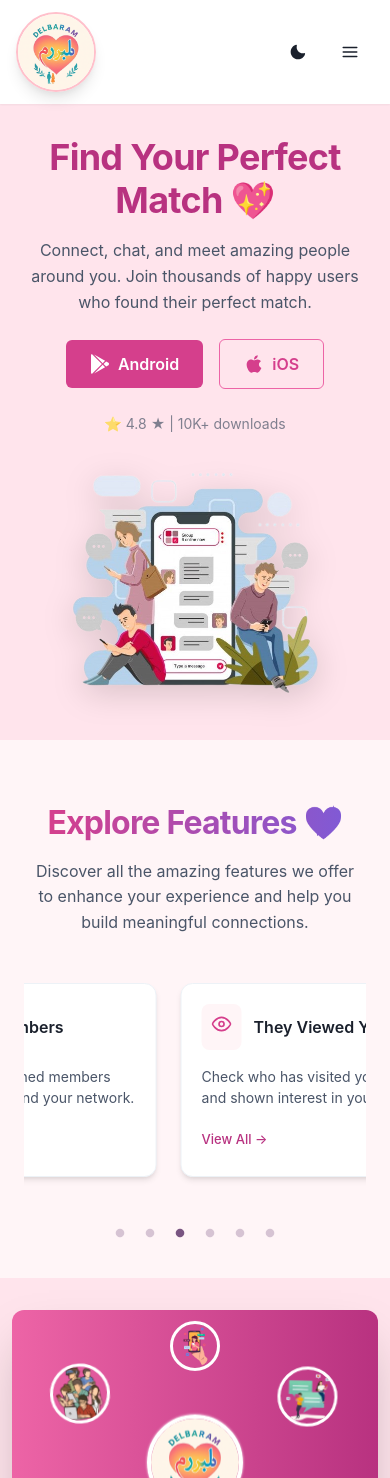
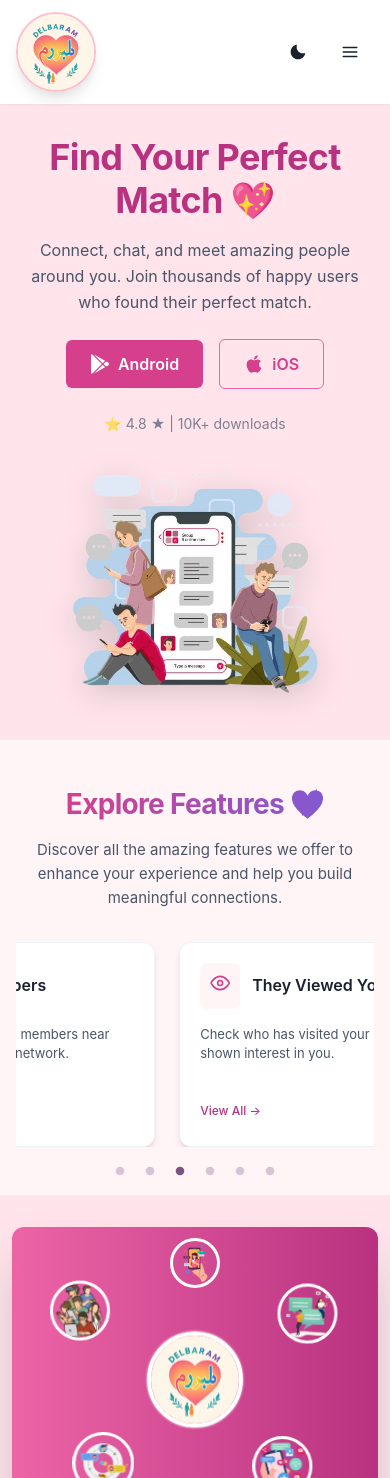
Before and after one commit to Tanushri-Dhote/Delbaram-landing-page-, a React (Vite) app: page / in a window 390 px wide. Shown: the top 1478 px of the page. Built offline with nearby package versions, Linux system fonts and the light colour scheme.

Commit message:
fixed responsiveness

```diff
--- a/src/components/Features.jsx
+++ b/src/components/Features.jsx
@@ -38,23 +38,23 @@ const FeatureCard = ({ icon: IconComponent, title, description }) => {
       }}
     >
       <VStack align="start" spacing={{ base: 4, md: 3 }} height="100%">
-        <HStack spacing={3} width="full">
+        <HStack spacing={3} width="full" alignItems="center">
           <Box
             p={2.5}
             bg={iconBg}
             borderRadius="lg"
             color="pink.500"
             transition="0.2s"
-            _groupHover={{ transform: "scale(1.1)" }}
+            flexShrink={0}
           >
             <Icon as={IconComponent} boxSize={{ base: 5, md: 5 }} />
           </Box>
           <Heading
             size={{ base: "sm", md: "sm" }}
             fontWeight="semibold"
-            noOfLines={2}
-            fontSize={{ base: "16px", md: "18px" }}
+            fontSize={{ base: "15px", md: "18px" }}
             lineHeight="1.4"
+            flex={1}
           >
             {title}
           </Heading>
@@ -62,7 +62,7 @@ const FeatureCard = ({ icon: IconComponent, title, description }) => {
 
         <Text
           color={textColor}
-          fontSize={{ base: "14px", md: "15px" }}
+          fontSize={{ base: "13px", md: "15px" }}
           lineHeight="1.5"
           noOfLines={{ base: 3, md: 2 }}
           flex="1"
@@ -77,7 +77,7 @@ const FeatureCard = ({ icon: IconComponent, title, description }) => {
           px={0}
           height="auto"
           py={2}
-          fontSize={{ base: "13px", md: "14px" }}
+          fontSize={{ base: "12px", md: "14px" }}
           fontWeight="medium"
           _hover={{ transform: "translateX(4px)" }}
           transition="0.2s"
@@ -160,6 +160,7 @@ const FeaturesSlider = () => {
           arrows: false,
           centerMode: true,
           centerPadding: "20px",
+          dots: true,
         },
       },
     ],
@@ -168,8 +169,8 @@ const FeaturesSlider = () => {
   return (
     <Box
       id="features"
-      py={{ base: 16, md: 20 }}
-      px={{ base: 4, md: 8 }}
+      py={{ base: 12, md: 20 }}
+      px={{ base: 3, md: 8 }}
       bg={sectionBg}
       sx={{
         ".slick-prev, .slick-next": {
@@ -179,7 +180,8 @@ const FeaturesSlider = () => {
           borderRadius: "full",
           bg: useColorModeValue("white", "gray.800"),
           boxShadow: "md",
-          _hover: {
+          display: { base: "none", md: "flex" },
+          "&:hover": {
             bg: useColorModeValue("gray.50", "gray.700"),
           },
         },
@@ -195,7 +197,7 @@ const FeaturesSlider = () => {
           opacity: 1,
         },
         ".slick-dots": {
-          bottom: "-30px",
+          bottom: "-35px",
           "li button:before": {
             fontSize: "10px",
             color: "#795481",
@@ -206,21 +208,32 @@ const FeaturesSlider = () => {
             color: "#795481",
           },
         },
+        ".slick-track": {
+          display: "flex",
+          alignItems: "stretch",
+        },
+        ".slick-slide": {
+          height: "auto",
+          "& > div": {
+            height: "100%",
+          },
+        },
       }}
     >
-      <VStack spacing={4} mb={{ base: 12, md: 16 }} textAlign="center">
+      <VStack spacing={4} mb={{ base: 8, md: 16 }} textAlign="center">
         <Heading
-          fontSize={{ base: "32px", md: "40px", lg: "48px" }}
+          fontSize={{ base: "28px", md: "40px", lg: "48px" }}
           fontWeight="bold"
           bgGradient="linear(to-r, pink.500, purple.500)"
           bgClip="text"
           lineHeight="1.2"
           letterSpacing="tight"
+          px={{ base: 2, md: 0 }}
         >
           Explore Features 💖
         </Heading>
         <Text
-          fontSize={{ base: "16px", md: "18px" }}
+          fontSize={{ base: "15px", md: "18px" }}
           color={textColor}
           maxW="2xl"
           lineHeight="1.6"
@@ -231,10 +244,10 @@ const FeaturesSlider = () => {
         </Text>
       </VStack>
 
-      <Box maxW="1280px" mx="auto" px={{ base: 2, md: 4 }}>
+      <Box maxW="1280px" mx="auto" px={{ base: 1, md: 4 }}>
         <Slider {...settings}>
           {featuresData.map((feature, index) => (
-            <Box key={index} px={{ base: 1, md: 1 }}>
+            <Box key={index} px={{ base: 1, md: 1 }} height="100%">
               <FeatureCard {...feature} />
             </Box>
           ))}
```
